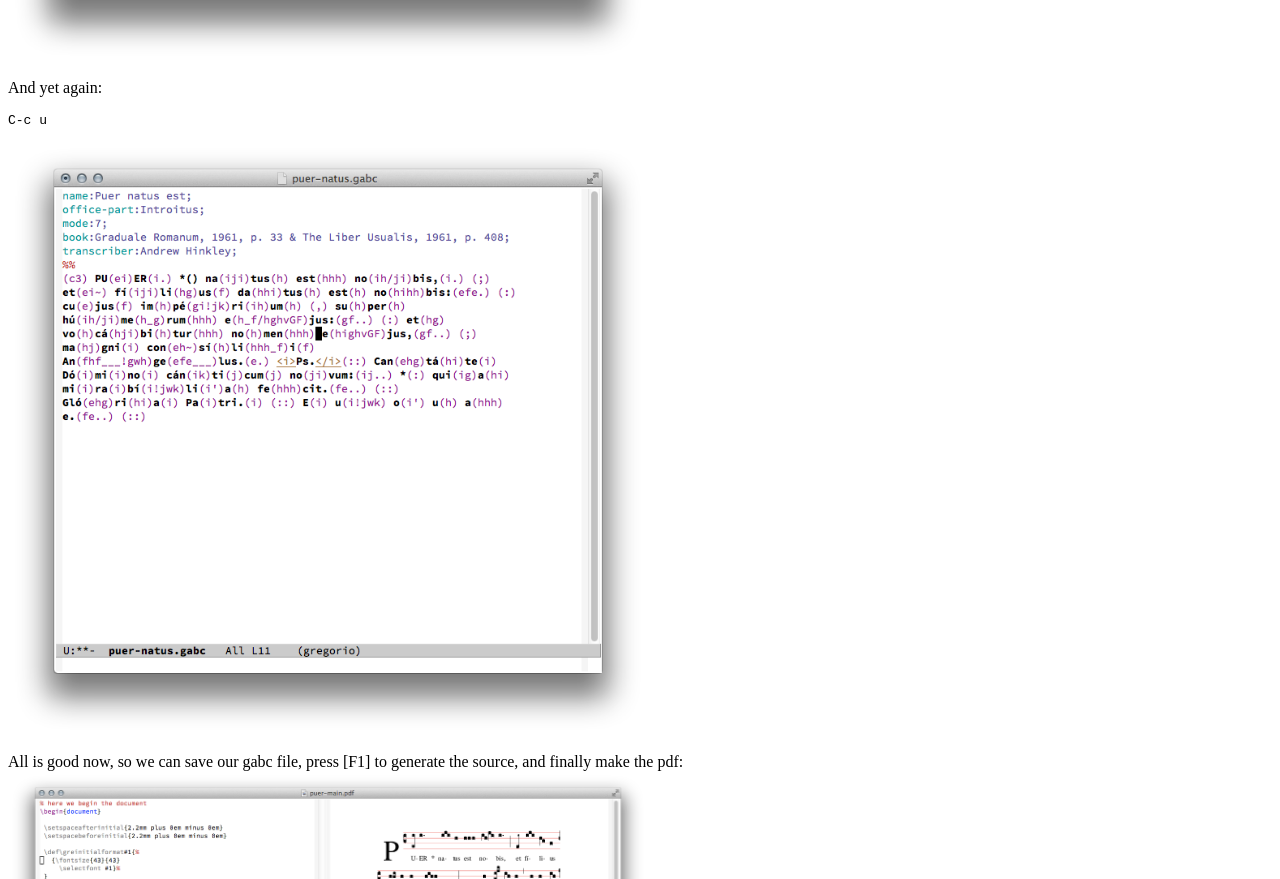
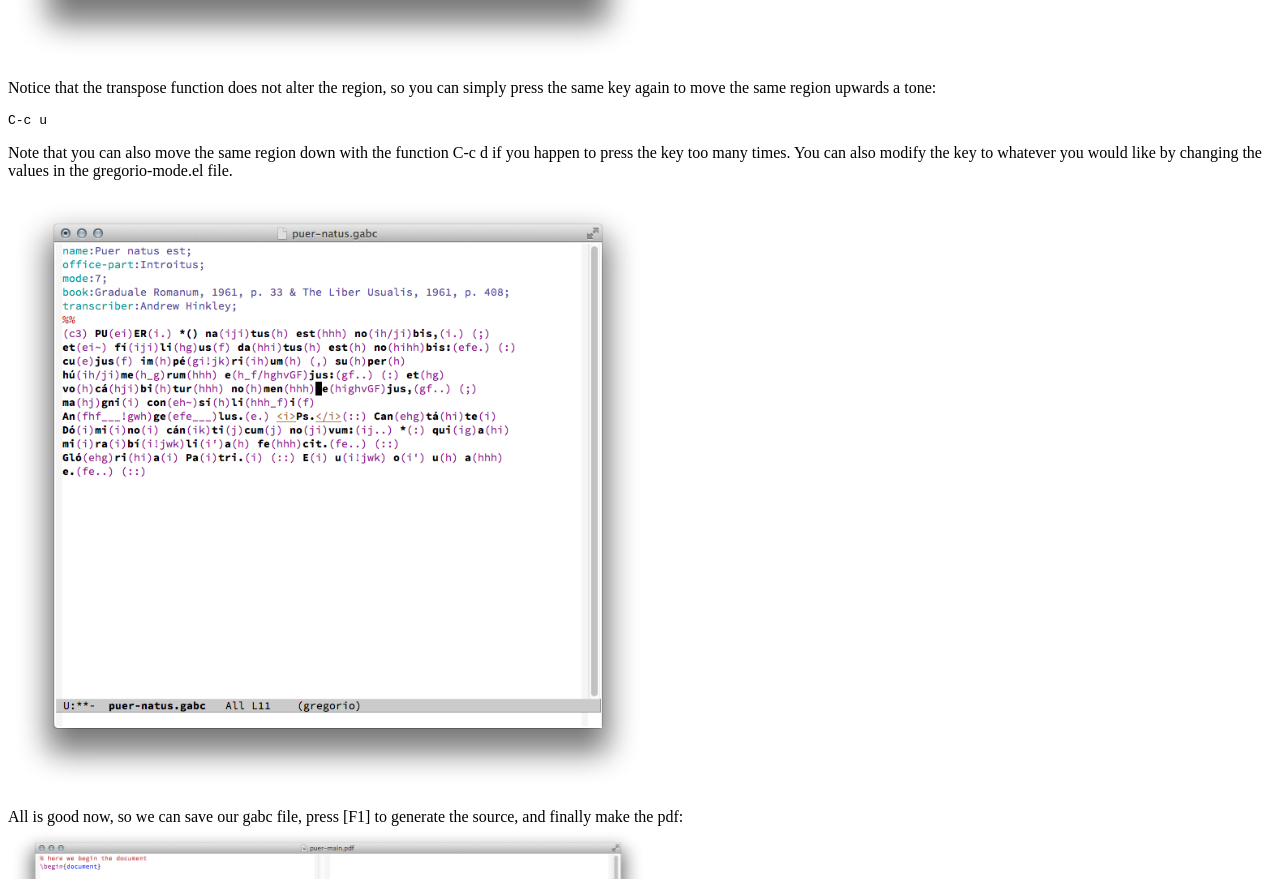
Before and after one commit to eschwab/gregorio-mode.el, a plain HTML site: page docs/index.html in a window 1280 px wide. Shown: the part 5271-6150 px from the top of the page. Drawn offline with Linux system fonts and the light colour scheme.

Commit message:
Docs completed

```diff
--- a/docs/index.html
+++ b/docs/index.html
@@ -22,8 +22,9 @@
 <p>There are two commands now that work on the region: transpose-up and transpose-down. They are bound to the keys C-c u and C-c d respectively (C-c is the prefix, then 'u' for up, 'd' for down). In our case the region is too low, by a minor third in fact, which means we have to move our region up two diatonic steps. In order to do this, you need but press the key: </p>
 <pre>C-c u</pre>
 <img src="./img/transpose-up-1.png" width=640px />
-<p>And yet again:</p>
+<p>Notice that the transpose function does not alter the region, so you can simply press the same key again to move the same region upwards a tone:</p>
 <pre>C-c u</pre>
+<p>Note that you can also move the same region down with the function C-c d if you happen to press the key too many times. You can also modify the key to whatever you would like by changing the values in the gregorio-mode.el file.</p>
 <img src="./img/transpose-up-2.png" width=640px />
 <p>All is good now, so we can save our gabc file, press [F1] to generate the source, and finally make the pdf:
 <img src="./img/puer-good.png" width=640px />
```
